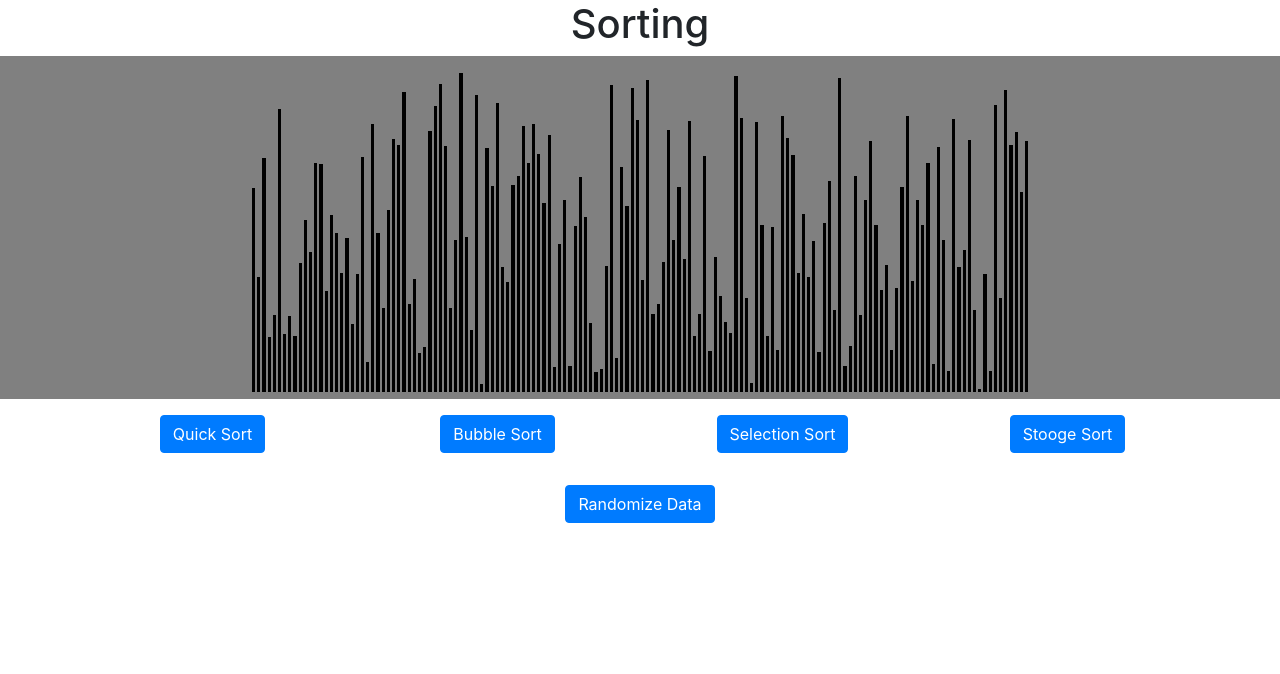
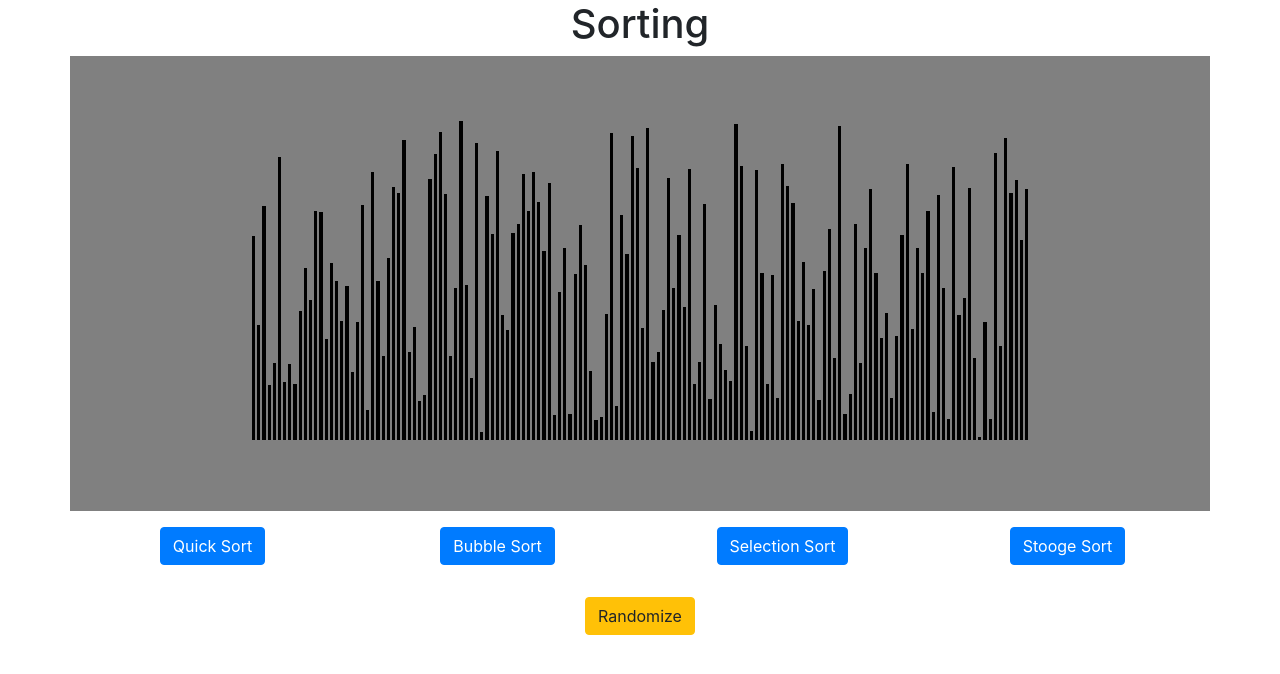
Before and after one commit to H4sh3/Sorting, a React (Create React App) app: page / in a window 1280 px wide. Shown: the top 674 px of the page. Built offline with nearby package versions, Linux system fonts and the light colour scheme.

Commit message:
style changes

```diff
--- a/src/components/DataVis.tsx
+++ b/src/components/DataVis.tsx
@@ -39,9 +39,9 @@ export class DataVis extends React.Component<IProps, IState>{
   render() {
     return <div >
       <h1>Sorting</h1>
-      <div style={{ backgroundColor: "grey", paddingTop: "1rem" }}>
+      <Container style={{ backgroundColor: "grey", paddingTop: "4rem", paddingBottom: "4rem" }}>
         {this.visualize(this.state.data, this.state.data.length)}
-      </div>
+      </Container>
       <this.Menu></this.Menu>
     </div>
   }
@@ -64,7 +64,7 @@ export class DataVis extends React.Component<IProps, IState>{
       </Row>
       <Row>
         <Col>
-          <Button disabled={this.state.sorting} variant="primary" style={{ margin: "1rem" }} onClick={() => { this.randomizeData() }}>Randomize Data</Button>
+          <Button disabled={this.state.sorting} variant="warning" style={{ margin: "1rem" }} onClick={() => { this.randomizeData() }}>Randomize</Button>
         </Col>
       </Row>
     </Container>
@@ -87,7 +87,7 @@ export class DataVis extends React.Component<IProps, IState>{
   async sort(algo: string) {
     this.setState({ sorting: true })
     await this.runSortingAlgo(algo)
-    this.setState({ sorting: false, sorted: true, active: () => { return false } })
+    this.setState({ sorting: false, sorted: false, active: () => { return false } })
   }
 
   async runSortingAlgo(algo: string) {
```
